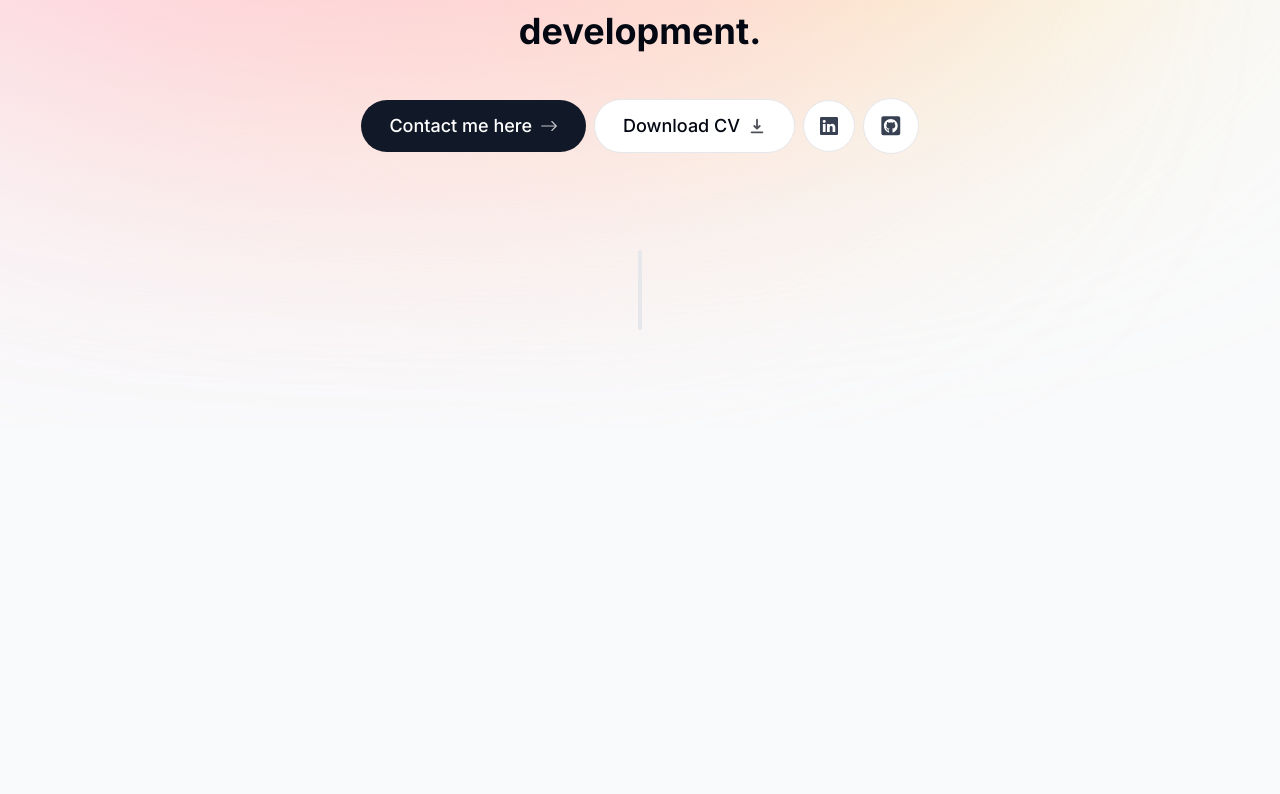
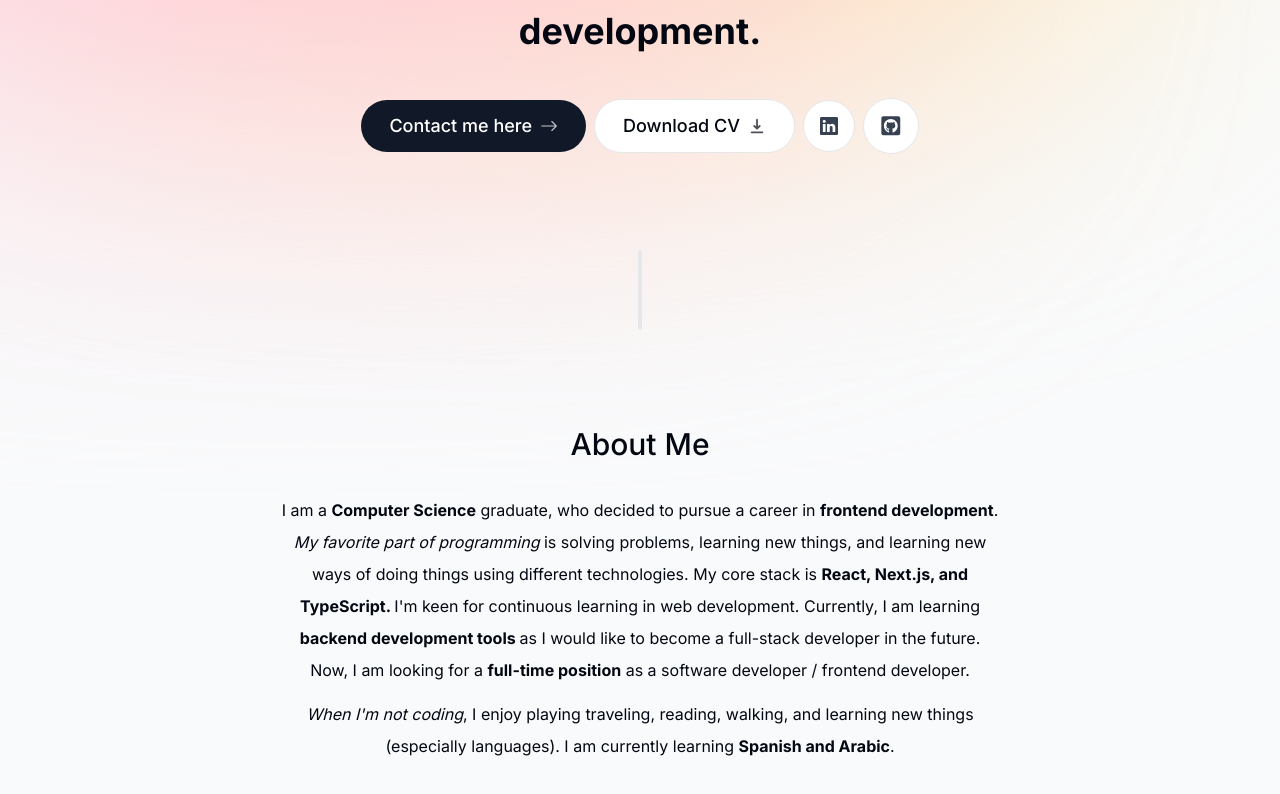
Before and after one commit to ayazhan8/nextjs-portfolio, a Next.js app: page / in a window 1280 px wide. Shown: the part 414-1208 px from the top of the page. Before the commit the page ends 840 px from the top, so only its background shows below. Built offline with nearby package versions, Linux system fonts and the light colour scheme.

Commit message:
add: about section

```diff
--- a/app/page.tsx
+++ b/app/page.tsx
@@ -1,3 +1,4 @@
+import About from "@/components/about";
 import Intro from "@/components/intro";
 import SectionDivider from "@/components/section-divider";
 
@@ -6,6 +7,7 @@ export default function Home() {
     <main className="flex flex-col items-center px-4">
       <Intro />
       <SectionDivider />
+      <About />
     </main>
   );
 }
--- /dev/null
+++ b/components/about.tsx
@@ -0,0 +1,44 @@
+"use client";
+
+import React from "react";
+import SectionHeading from "./section-heading";
+import { motion } from "framer-motion";
+
+export default function about() {
+  return (
+    <motion.section
+      className="mb-28 max-w-[45rem] text-center leading-8 sm:mb-40"
+      initial={{ opacity: 0, y: 100 }}
+      animate={{ opacity: 1, y: 0 }}
+      transition={{ delay: 0.175 }}
+    >
+      <SectionHeading>About me</SectionHeading>
+      <p className="mb-3">
+        I am a <span className="font-bold">Computer Science</span> graduate, who
+        decided to pursue a career in{" "}
+        <span className="font-bold">frontend development</span>.{" "}
+        <span className="italic">My favorite part of programming</span> is
+        solving problems, learning new things, and learning new ways of doing
+        things using different technologies. My core stack is{" "}
+        <span className="font-bold">React, Next.js, and TypeScript. </span>
+        <span className="font-normal">
+          I'm keen for continuous learning in web development. Currently, I am
+          learning{" "}
+        </span>
+        <span className="font-bold">backend development tools </span>
+        as I would like to become a full-stack developer in the future. Now, I
+        am looking for a <span className="font-bold">
+          full-time position
+        </span>{" "}
+        as a software developer / frontend developer.
+      </p>
+
+      <p>
+        <span className="italic">When I'm not coding</span>, I enjoy playing
+        traveling, reading, walking, and learning new things (especially
+        languages). I am currently learning{" "}
+        <span className="font-bold">Spanish and Arabic</span>.
+      </p>
+    </motion.section>
+  );
+}
```
